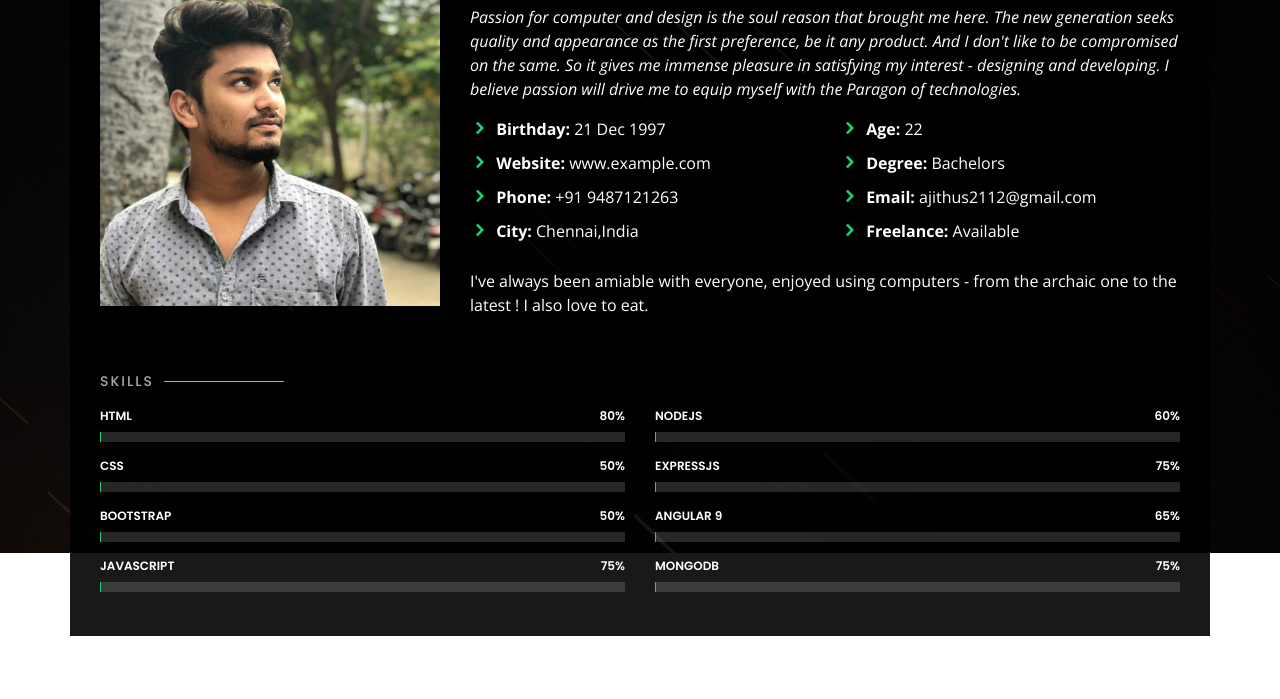
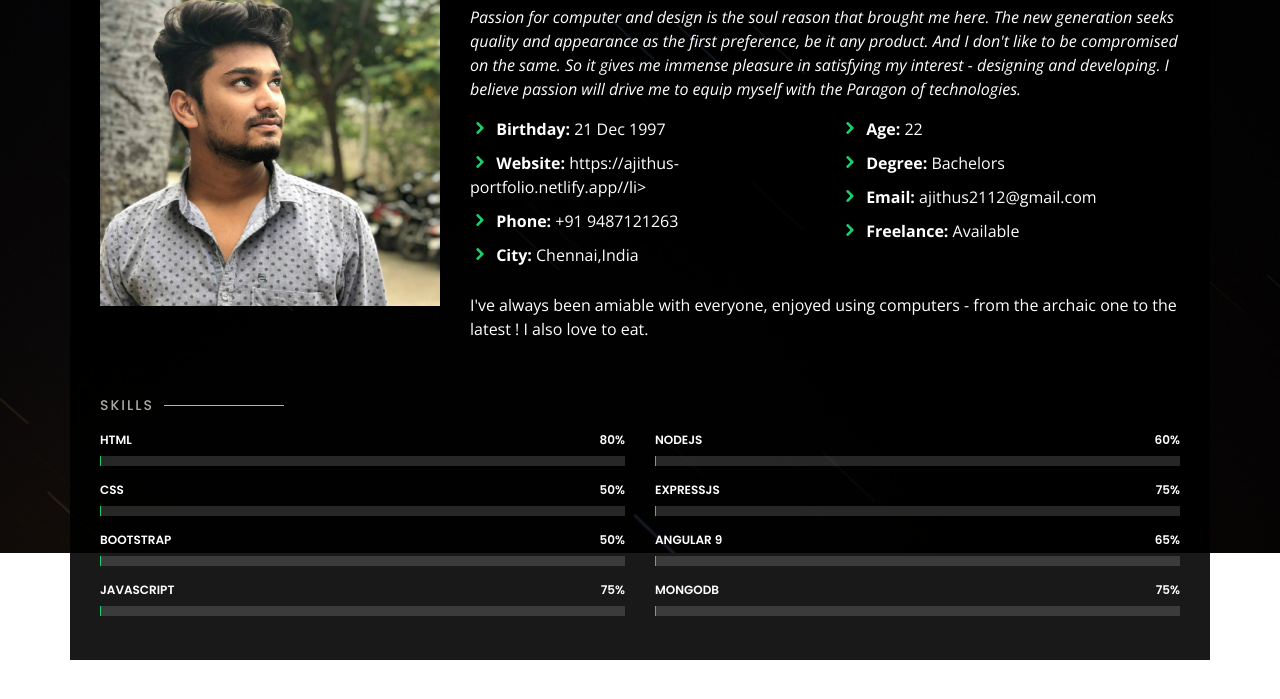
Before and after one commit to Ajithus21/Ajithus21, a plain HTML site: page index.html in a window 1280 px wide. Both pictures are taken after a click on the link "About". Shown: the part 247-946 px from the top of the page. Drawn offline with nearby package versions, Linux system fonts and the light colour scheme.

Commit message:
added link

```diff
--- a/index.html
+++ b/index.html
@@ -92,7 +92,7 @@ I believe passion will drive me to equip myself with the Paragon of technologies
             <div class="col-lg-6">
               <ul>
                 <li><i class="icofont-rounded-right"></i> <strong>Birthday: </strong> 21 Dec 1997</li>
-                <li><i class="icofont-rounded-right"></i> <strong>Website: </strong> www.example.com</li>
+                <li><i class="icofont-rounded-right"></i> <strong>Website: </strong> https://ajithus-portfolio.netlify.app//li>
                 <li><i class="icofont-rounded-right"></i> <strong>Phone: </strong>+91 9487121263</li>
                 <li><i class="icofont-rounded-right"></i> <strong>City: </strong>Chennai,India</li>
               </ul>
```
